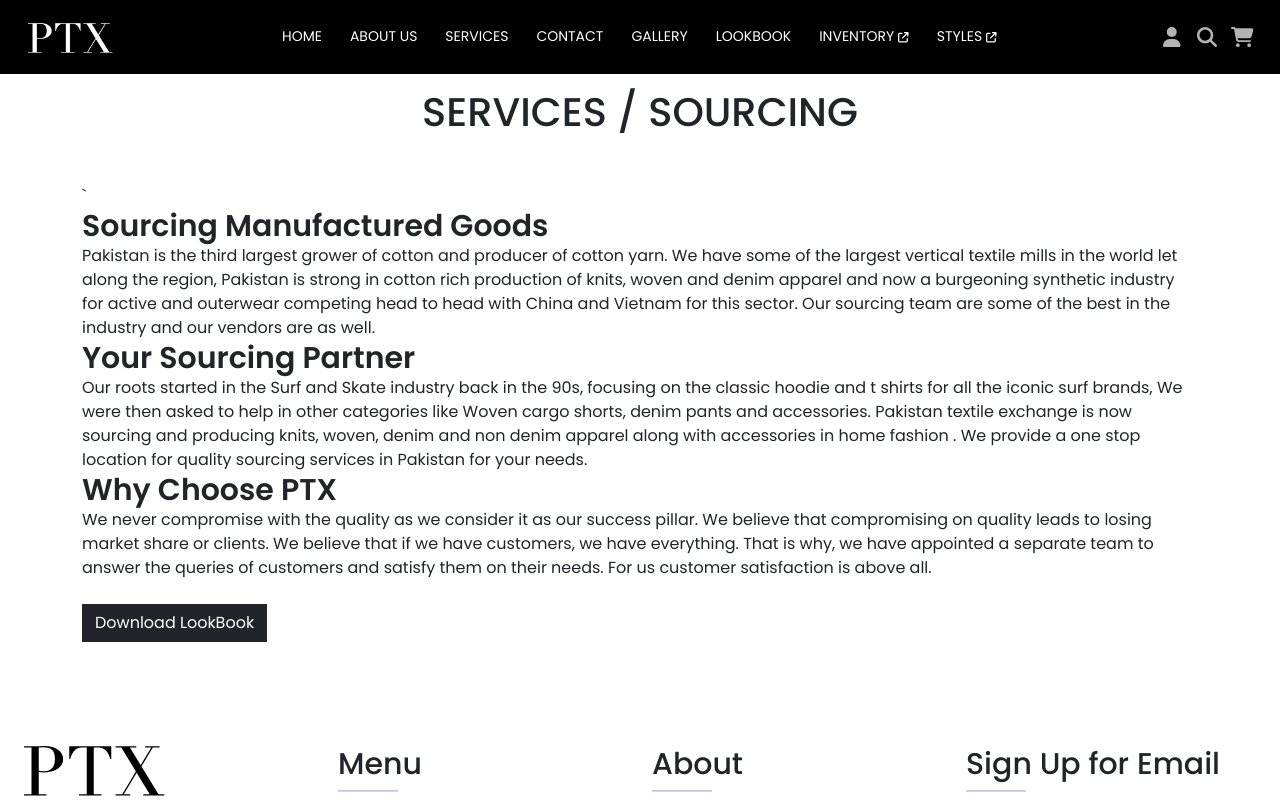
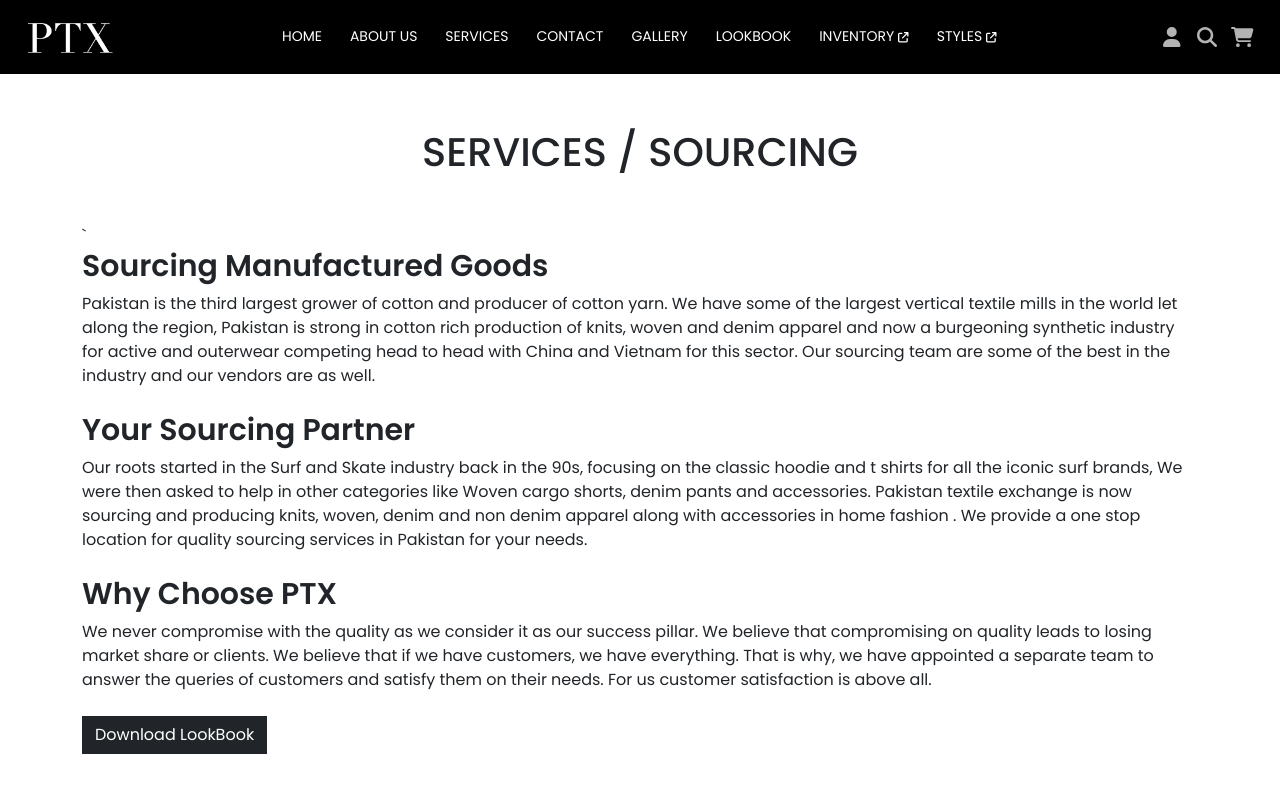
Before and after one commit to Zeeshanprojects/PTX-2, a React (Create React App) app in the folder PTX-2/ptx-2/: page /Sourcing in a window 1280 px wide. Shown: the top 800 px of the page. Built offline with nearby package versions, Linux system fonts and the light colour scheme.

Commit message:
Code Updated

```diff
--- a/PTX-2/ptx-2/src/Pages/Manufacturing.jsx
+++ b/PTX-2/ptx-2/src/Pages/Manufacturing.jsx
@@ -18,9 +18,9 @@ export default function Manufacturing() {
   return (
     <>
       <div className="space"></div>
-      <br/>
+      <div className="space"> </div>
         <h1 className="mt-5 text-center">SERVICES / MANUFACTURING</h1>
-        <br/>
+
 
       <div className="space"></div>
       <div className="container">
--- a/PTX-2/ptx-2/src/Pages/QualityAssurance.jsx
+++ b/PTX-2/ptx-2/src/Pages/QualityAssurance.jsx
@@ -18,6 +18,7 @@ export default function QualityAssurance() {
   return (
     <>
       <div className="space"></div>
+      <div className="space"> </div>
         <h1 className="mt-5 text-center">SERVICES / QUALITY ASSURANCE</h1>
 
 
--- a/PTX-2/ptx-2/src/Pages/Sourcing.jsx
+++ b/PTX-2/ptx-2/src/Pages/Sourcing.jsx
@@ -17,20 +17,20 @@ export default function Sourcing() {
   return (
     <>
       <div className="space"></div>
+<div className="space"> </div>
+      <h1 className="mt-5 text-center">SERVICES / SOURCING</h1>
+      <div className="space"> </div>
 
-      <h1 className="mt-5 text-center">SERVICES / SOURCING</h1>
-
-      <div className="space"></div>
       <div className="container">
         <div className="row">
           <div className="col-sm-12 col-md-12 col-lg-12 col-xl-12">
             <div className="card-body bg-transparent">
               `
-              <br />
-              <h2 className="card-title service">
+
+              <h2 className="card-title service ">
                 Sourcing Manufactured Goods
               </h2>
-              <p className="card-text service ">
+              <p className="card-text service mt-2">
                 Pakistan is the third largest grower of cotton and producer of
                 cotton yarn. We have some of the largest vertical textile mills
                 in the world let along the region, Pakistan is strong in cotton
@@ -42,9 +42,9 @@ export default function Sourcing() {
               </p>
             </div>
             <div className="card-body bg-transparent serviceparagraph">
-              <h2 className="card-title service">Your Sourcing Partner</h2>
+              <h2 className="card-title service mt-4">Your Sourcing Partner</h2>
 
-              <p className="card-text  service">
+              <p className="card-text  service mt-2">
                 Our roots started in the Surf and Skate industry back in the
                 90s, focusing on the classic hoodie and t shirts for all the
                 iconic surf brands, We were then asked to help in other
@@ -57,9 +57,9 @@ export default function Sourcing() {
             </div>
 
             <div className="card-body bg-transparent ">
-              <h2 className="card-title service">Why Choose PTX</h2>
+              <h2 className="card-title service mt-4">Why Choose PTX</h2>
 
-              <p className="card-text service ">
+              <p className="card-text service mt-2">
                 We never compromise with the quality as we consider it as our
                 success pillar. We believe that compromising on quality leads to
                 losing market share or clients. We believe that if we have
--- a/PTX-2/ptx-2/src/Pages/Studio.jsx
+++ b/PTX-2/ptx-2/src/Pages/Studio.jsx
@@ -16,6 +16,7 @@ export default function Studio() {
   };
   return (
     <>
+      <div className="space"></div>
       <div className="space"></div>
         <h1 className="mt-5 text-center">SERVICES / STUDIO</h1>
 
```
